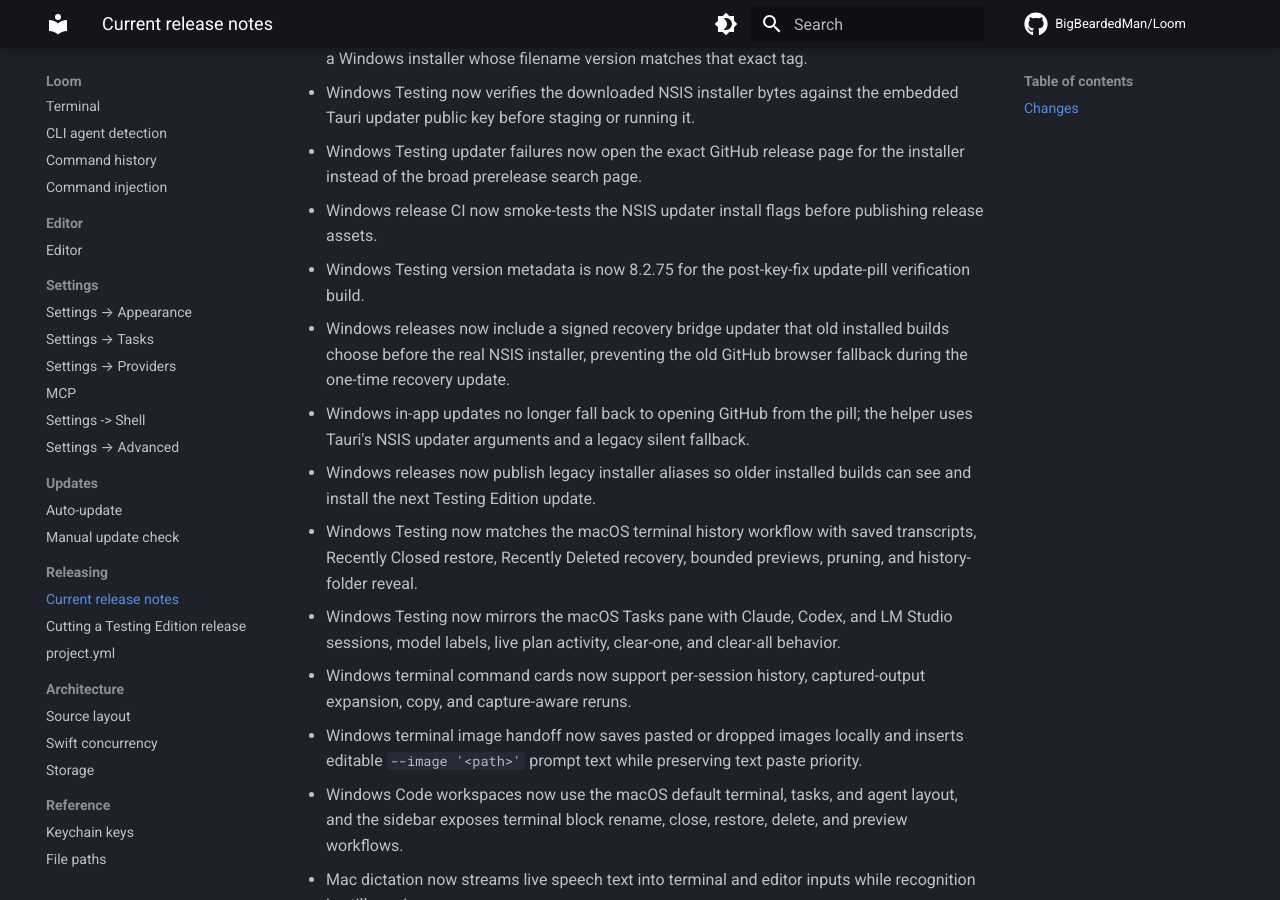
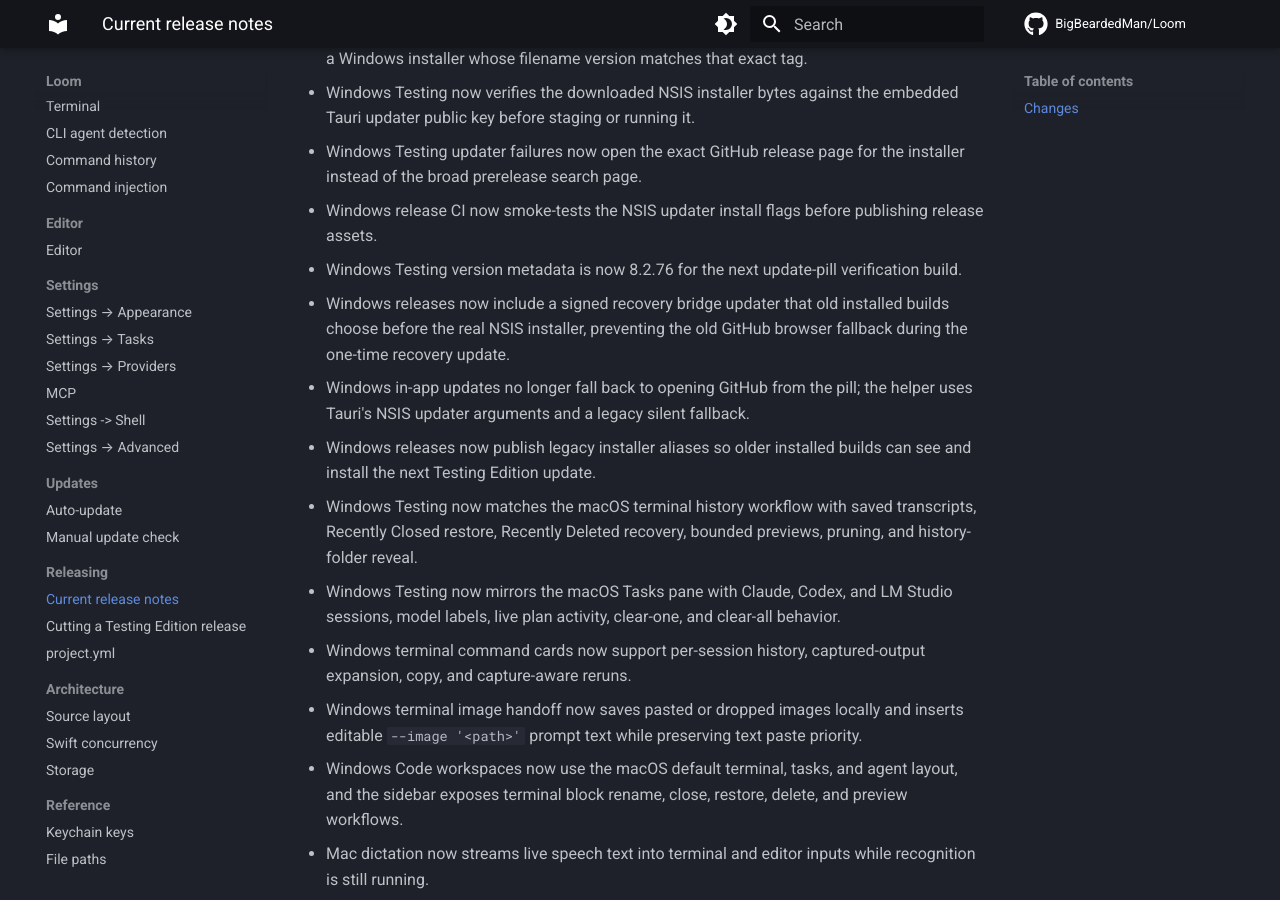
Before and after one commit to BigBeardedMan/Loom, an MkDocs documentation site: the page built from docs/releasing/current-release-notes.md, in a window 1280 px wide and 900 px high, scrolled down 591 px. Built offline with MkDocs 1.6.1 and Material for MkDocs 9.7.7, drawn with Linux system fonts in a browser that asks for light colours; comment, search, counter and statistics services are not loaded.

Commit message:
Bump Windows update test build

```diff
--- a/docs/releasing/current-release-notes.md
+++ b/docs/releasing/current-release-notes.md
@@ -10,7 +10,7 @@
 - Windows Testing now verifies the downloaded NSIS installer bytes against the embedded Tauri updater public key before staging or running it.
 - Windows Testing updater failures now open the exact GitHub release page for the installer instead of the broad prerelease search page.
 - Windows release CI now smoke-tests the NSIS updater install flags before publishing release assets.
-- Windows Testing version metadata is now 8.2.75 for the post-key-fix update-pill verification build.
+- Windows Testing version metadata is now 8.2.76 for the next update-pill verification build.
 - Windows releases now include a signed recovery bridge updater that old installed builds choose before the real NSIS installer, preventing the old GitHub browser fallback during the one-time recovery update.
 - Windows in-app updates no longer fall back to opening GitHub from the pill; the helper uses Tauri's NSIS updater arguments and a legacy silent fallback.
 - Windows releases now publish legacy installer aliases so older installed builds can see and install the next Testing Edition update.
```
Also changed, not shown: 5 other files.
